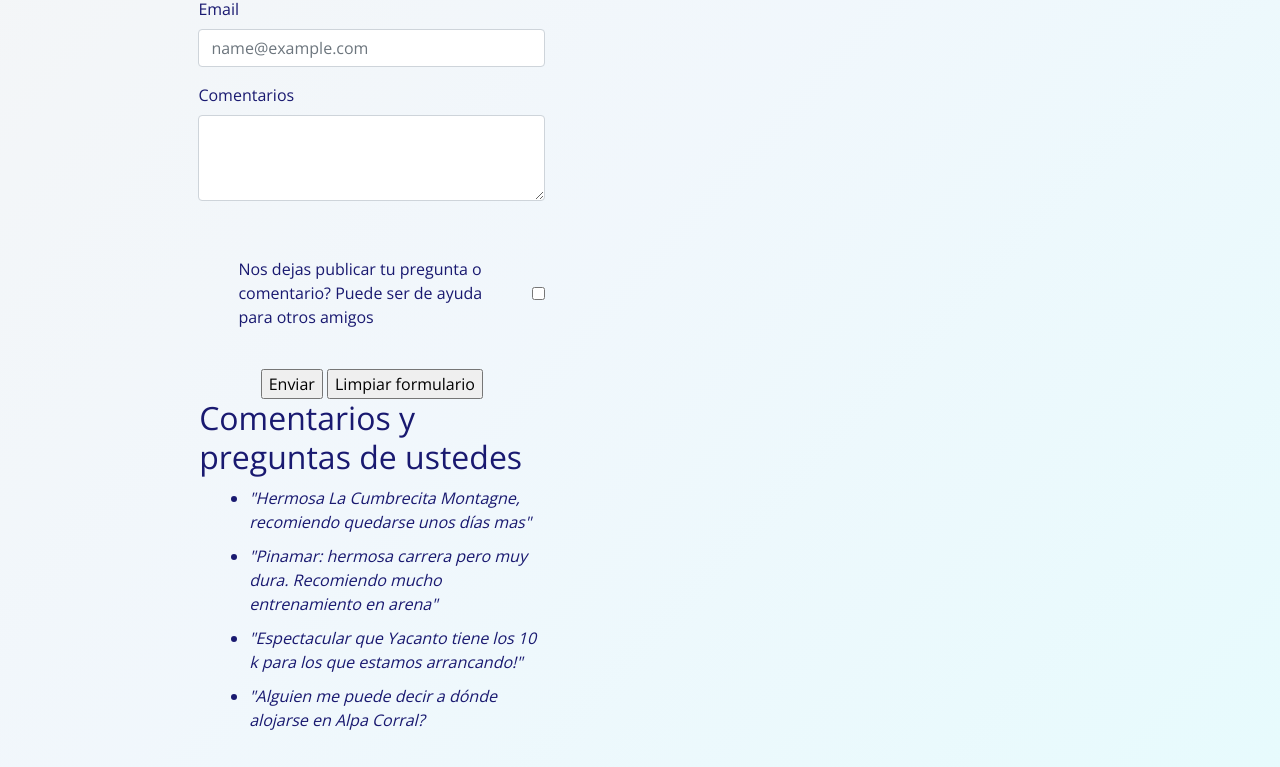
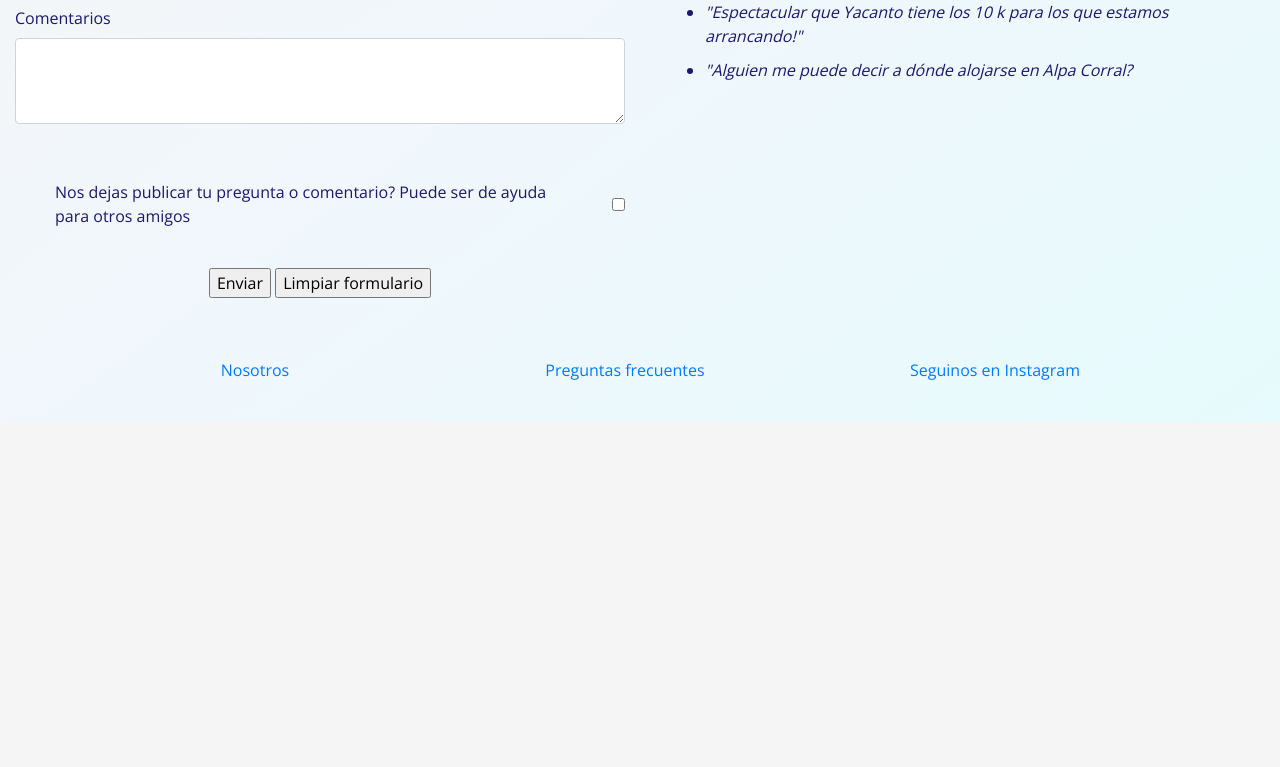
Before and after one commit to jcabanellas/mi_repositorio, a website: page Pages/quienessomos.html in a window 1280 px wide. Shown: the part 503-1270 px from the top of the page. After the commit the page ends 925 px from the top, so only its background shows below. Drawn offline with nearby package versions, Linux system fonts and the light colour scheme.

Commit message:
mejoramos contacto

```diff
--- a/Pages/quienessomos.html
+++ b/Pages/quienessomos.html
@@ -86,9 +86,9 @@
         <p>Somos un grupo de corredores aficionados que conseguimos juntar en esto 3 grandes pasiones: correr, viajar y disfrutar la amistad. Nos encanta compartir cualquier opinión, recomendación, datos, cualquier cosa que nos haga disfrutar mas de nuestra pasión. </p>
 
 
-        <div class="displayContacto">
+        <div class="container-fluid">
 
-            <div class="displayContactoform row">
+            <div class="row">
                 <div class="col col-12 col-md-6">
                     <h2>Preguntanos y contanos lo que quieras</h2>
 
@@ -126,9 +126,9 @@
                         </div>
                     </form>
                 </div>
-            </div>
 
-            <div class="displayContactoform row">
+
+
                 <div class="col col-12 col-md-6">
                     <h2>Comentarios y preguntas de ustedes</h2>
                         <ul class="listaComentarios">
--- a/SCSS/estilos.scss
+++ b/SCSS/estilos.scss
@@ -203,11 +203,9 @@ footer{margin-top: 20px;
     flex-wrap: wrap;
 
     margin-left: 10px;
-    justify-content: space-between;}
+    }
 
-.displayContactoform{
-    justify-content: center;
-}
+
 
 
 
```
Also changed, not shown: Css/estilo.css.
